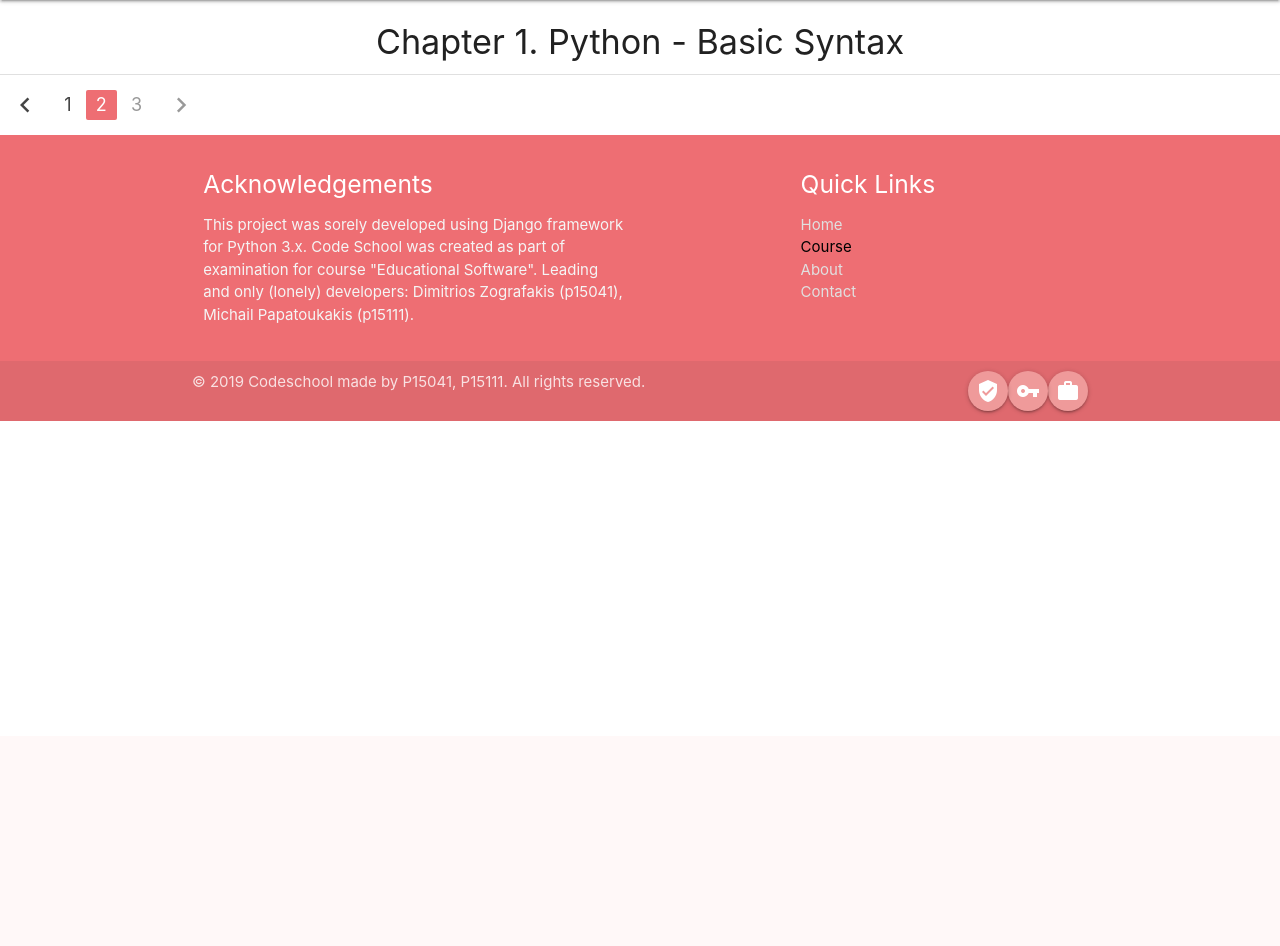
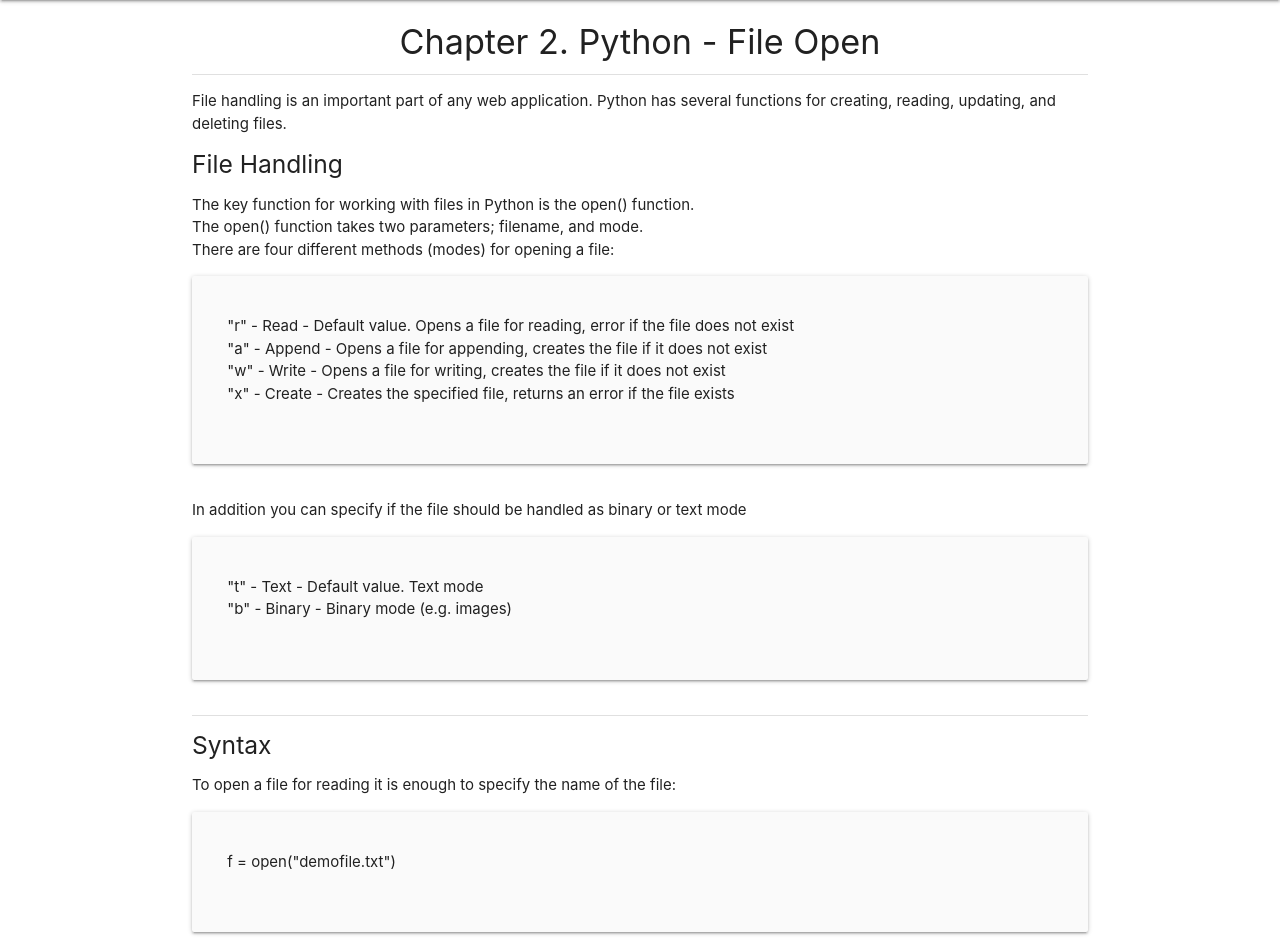
Before and after one commit to dimzog/Edu_Soft, a Django app: page /course/ in a window 1280 px wide. Shown: the part 64-1010 px from the top of the page. Before the commit the page ends 485 px from the top, so only its background shows below. Run offline with Django 3.2, Linux system fonts and the light colour scheme; a user stored in the database is signed in; data comes from the database, SQL or seed files in the repository; both versions use the stored data as it was after the commit.

Commit message:
Finished Guides

```diff
--- a/src/courses/templates/courses/chapter_2.html
+++ b/src/courses/templates/courses/chapter_2.html
@@ -2,19 +2,96 @@
 
 {% block content %}
 
-    <h4 class="center">Chapter 1. Python - Basic Syntax</h4>
-    <div class="divider"></div>
+    <h4 class="center">Chapter 2. Python - File Open</h4>
+
     <div class="container">
+        <div class="divider"></div>
+
+        <P>File handling is an important part of any web application.
+            Python has several functions for creating, reading, updating, and deleting files.</P>
+
+        <H5>File Handling</H5>
+        <p>The key function for working with files in Python is the open() function.<br>
+            The open() function takes two parameters; filename, and mode.<br>
+            There are four different methods (modes) for opening a file:</p>
+
+        <div class="row">
+            <div class="card-panel grey lighten-5 z-depth-1">
+                <div class="row valign-wrapper">
+                    <div class="col s12">
+                        <p>"r" - Read - Default value. Opens a file for reading, error if the file does not exist <br>
+                            "a" - Append - Opens a file for appending, creates the file if it does not exist <br>
+                            "w" - Write - Opens a file for writing, creates the file if it does not exist <br>
+                            "x" - Create - Creates the specified file, returns an error if the file exists</p>
+                    </div>
+                </div>
+            </div>
+        </div>
+
+        <p>In addition you can specify if the file should be handled as binary or text mode</p>
+
+        <div class="row">
+            <div class="card-panel grey lighten-5 z-depth-1">
+                <div class="row valign-wrapper">
+                    <div class="col s12">
+                        <p>"t" - Text - Default value. Text mode <br>
+                            "b" - Binary - Binary mode (e.g. images)</p>
+                    </div>
+                </div>
+            </div>
+        </div>
+
+        <div class="divider"></div>
+
+        <h5>Syntax</h5>
+        <p>To open a file for reading it is enough to specify the name of the file:</p>
+
+        <div class="row">
+            <div class="card-panel grey lighten-5 z-depth-1">
+                <div class="row valign-wrapper">
+                    <div class="col s12">
+                        <p>f = open("demofile.txt")</p>
+                    </div>
+                </div>
+            </div>
+        </div>
+
+        <p>The code above is the same as:</p>
+
+        <div class="row">
+            <div class="card-panel grey lighten-5 z-depth-1">
+                <div class="row valign-wrapper">
+                    <div class="col s12">
+                        <p>f = open("demofile.txt", "rt")</p>
+                    </div>
+                </div>
+            </div>
+        </div>
+
+        <p>Because "r" for read, and "t" for text are the default values, you do not need to specify them.<br>
+            <b>Note:</b> Make sure the file exists, or else you will get an error.</p>
 
 
+        <div class="divider"></div>
+        <div class="row"></div>
 
+        <div class="video-container">
+            <iframe width="560" height="315" src="https://www.youtube.com/embed/Uh2ebFW8OYM" frameborder="0" allow="accelerometer; autoplay; encrypted-media; gyroscope; picture-in-picture" allowfullscreen></iframe>
+        </div>
 
+        <div class="row"></div>
+        <div class="divider"></div>
+        <div class="row"></div>
 
-
+        <div class="row">
+            <div class="center">
+                <a class="waves-effect waves-light btn-large" href="#!">Take Test!</a>
+            </div>
+        </div>
 
 
     </div>
-            <ul class="pagination">
+    <ul class="pagination">
         <li class="waves-effect"><a href="{% url 'chapter_1' %}"><i class="material-icons">chevron_left</i></a></li>
         <li class="waves-effect"><a href="{% url 'chapter_1' %}">1</a></li>
         <li class="active"><a href="{% url 'chapter_2' %}">2</a></li>
```
Also changed, not shown: src/courses/templates/courses/chapter_1.html (+13 -8 lines), src/courses/templates/courses/chapter_3.html (+68 -2 lines), src/db.sqlite3.
